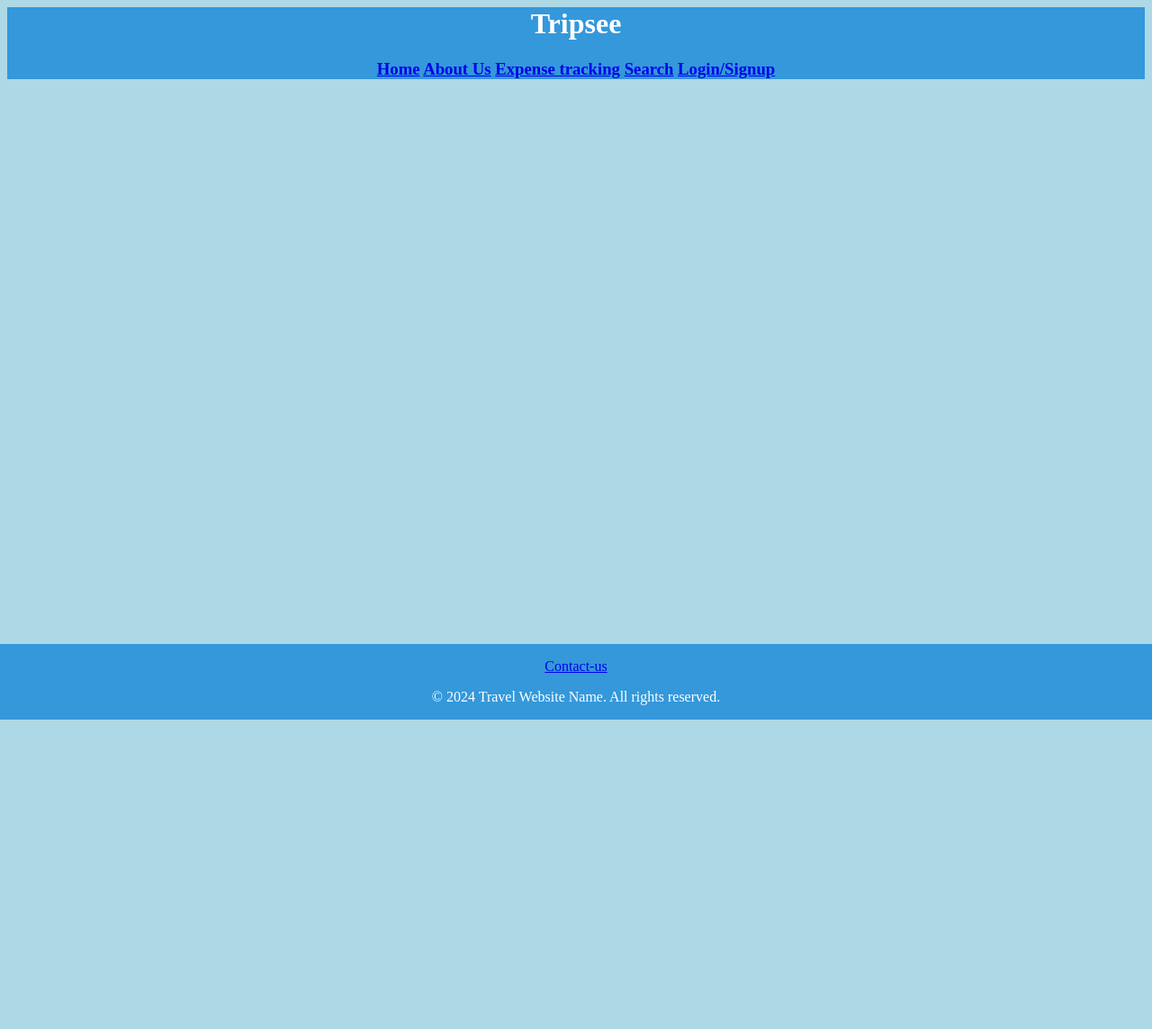
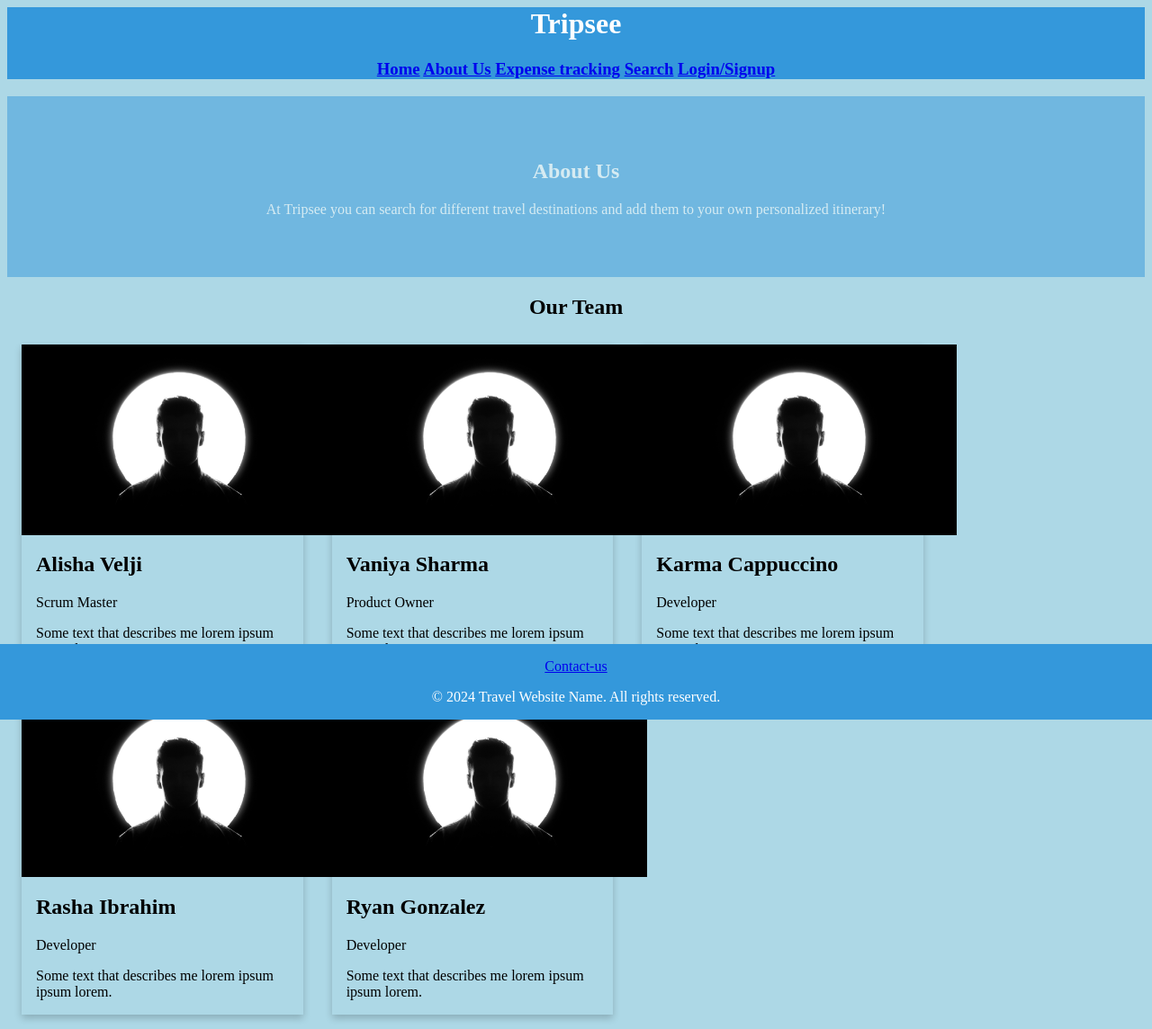
Before and after one commit to VaniyaSharma/Itsy_Bitsy_Studios, a Django app: page /aboutus/ in a window 1280 px wide. Shown: the whole page at 90% size. Before the commit the page ends 800 px from the top, so only its background shows below. Run offline with Django 4.2, Linux system fonts and the light colour scheme.

Commit message:
Added HTML and CSS code to about page

```diff
--- /dev/null
+++ b/travel_project/travel_app/static/aboutusStyle.css
@@ -0,0 +1,35 @@
+*, *:before, *:after {
+  box-sizing: inherit;
+}
+
+.column {
+  margin: auto;
+  float: left;
+  width: 26%;
+  padding: 0 8px;
+}
+
+.card {
+  box-shadow: 0 4px 8px 0 rgba(0, 0, 0, 0.2);
+  margin: 8px;
+}
+
+.about_us {
+  padding: 50px;
+  text-align: center;
+  background-color: #3498db;
+  opacity: 0.5;
+  color: white;
+}
+
+.container {
+  padding: 0 16px;
+
+}
+
+.container::after, .row::after {
+  content: "";
+  clear: both;
+  display: flex;
+  justify-content: center;
+}
--- a/travel_project/travel_app/templates/aboutus.html
+++ b/travel_project/travel_app/templates/aboutus.html
@@ -1,5 +1,73 @@
 {% extends 'head-foot.html' %}
-<div class="about_us">
-  <h1>About Us</h1>
-  <p>At Tripsee you can search for different travel destinations and add them to your own personalized itinerary!</p>
-</div>
+{% load static %}
+{% block title %} About Us | Tripsee {% endblock %}
+
+
+{% block content %}
+  <main>
+    <link rel="stylesheet" href="{% static 'aboutusStyle.css' %}">
+    <div class="about_us">
+      <h2 style="text-align: center">About Us</h2>
+      <p style="text-align:center">At Tripsee you can search for different travel destinations and add them to your own personalized itinerary!</p>
+    </div>
+
+    <h2 style="text-align:center">Our Team</h2>
+    <div class="row">
+      <div class="column">
+        <div class="card">
+          <img src="/static/images/contact_placeholder.jpg" style="width:350px" style="height:350px">
+          <div class="container">
+            <h2>Alisha Velji</h2>
+            <p class="title">Scrum Master</p>
+            <p>Some text that describes me lorem ipsum ipsum lorem.</p>
+          </div>
+        </div>
+      </div>
+
+      <div class="column">
+        <div class="card">
+          <img src="/static/images/contact_placeholder.jpg" style="width:350px" style="height:350px">
+          <div class="container">
+            <h2>Vaniya Sharma</h2>
+            <p class="title">Product Owner</p>
+            <p>Some text that describes me lorem ipsum ipsum lorem.</p>
+          </div>
+        </div>
+      </div>
+
+      <div class="column">
+        <div class="card">
+          <img src="/static/images/contact_placeholder.jpg" style="width:350px" style="height:350px">
+          <div class="container">
+            <h2>Karma Cappuccino</h2>
+            <p class="title">Developer</p>
+            <p>Some text that describes me lorem ipsum ipsum lorem.</p>
+          </div>
+        </div>
+      </div>
+
+      <div class="column">
+        <div class="card">
+          <img src="/static/images/contact_placeholder.jpg" style="width:350px" style="height:350px">
+          <div class="container">
+            <h2>Rasha Ibrahim</h2>
+            <p class="title">Developer</p>
+            <p>Some text that describes me lorem ipsum ipsum lorem.</p>
+          </div>
+        </div>
+      </div>
+
+      <div class="column">
+        <div class="card">
+          <img src="/static/images/contact_placeholder.jpg" style="width:350px" style="height:350px">
+          <div class="container">
+            <h2>Ryan Gonzalez</h2>
+            <p class="title">Developer</p>
+            <p>Some text that describes me lorem ipsum ipsum lorem.</p>
+          </div>
+        </div>
+      </div>
+    </div>
+
+  </main>
+{% endblock %}
```
Also changed, not shown: travel_project/travel_app/static/images/contact_placeholder.jpg (added).
